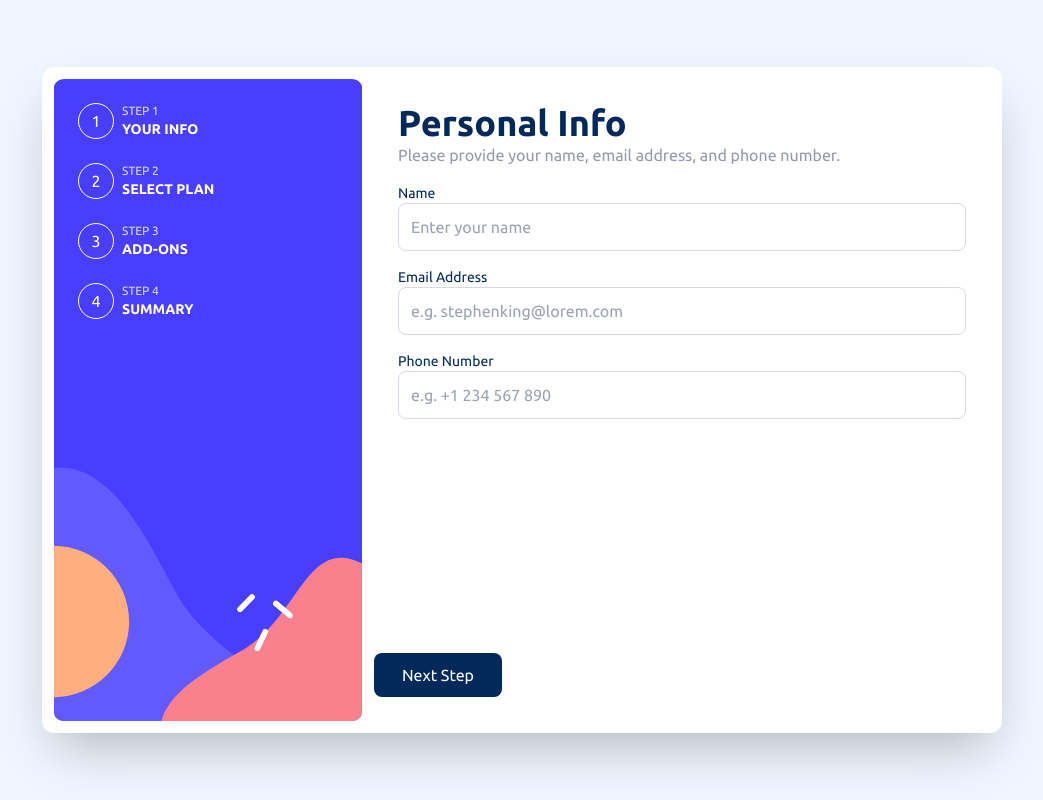
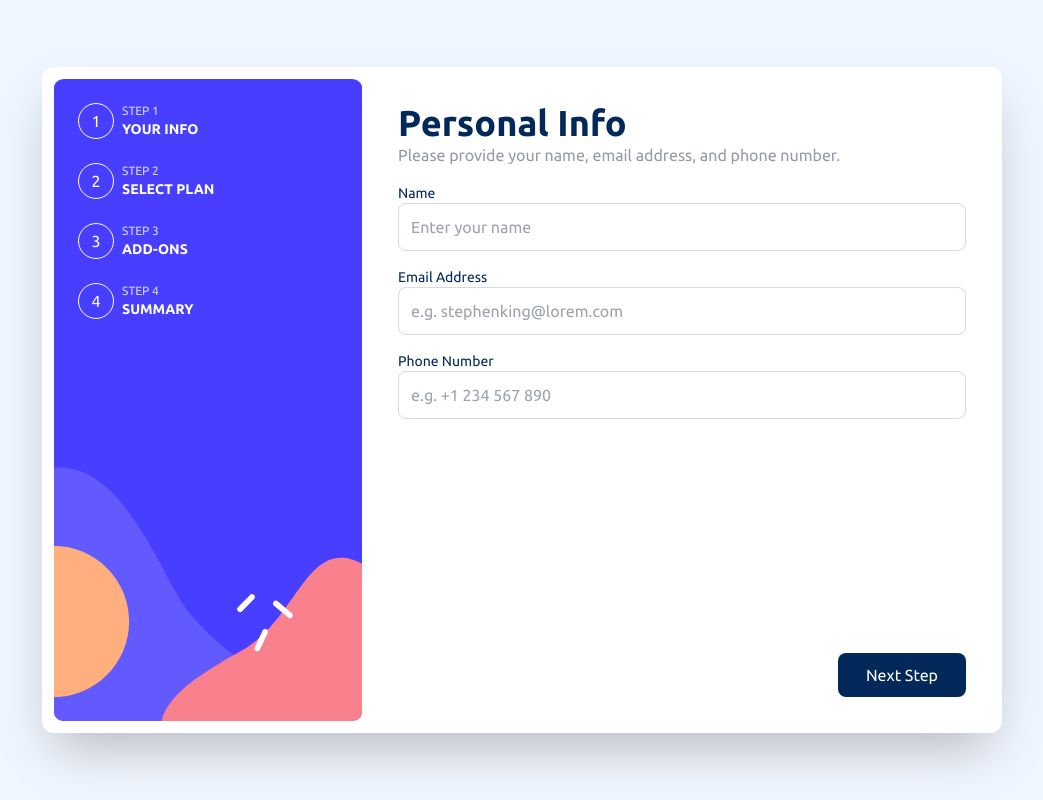
Before and after one commit to oonderrr/react-multi-step-form-main, a React (Vite) app: page / in a window 1280 px wide. Shown: the whole page, without its empty margins (118-1161 px from the left). Built offline with nearby package versions, Linux system fonts and the light colour scheme.

Commit message:
ufak degisiklikler

```diff
--- a/src/components/MultiStepForm.jsx
+++ b/src/components/MultiStepForm.jsx
@@ -33,15 +33,15 @@ const MultiStepForm = () => {
 
     const renderNavigationButtons = () => {
         return (
-            <div className="flex justify-between mb-6">
+            <div className="flex  mb-6">
                 {currentPage > 0 && ( // Conditionally render "Go Back" button
                     <button onClick={handleBack} className="ml-6 text-cool-gray hover:text-marine-blue">Go Back</button>
                 )}
                 {currentPage < 3 && ( // Conditionally render "Next Step" button
-                    <button onClick={handleNext} className="w-32 h-11 bg-marine-blue text-white rounded-lg mr-6">Next Step</button>
+                    <button onClick={handleNext} className="w-32 h-11 bg-marine-blue text-white rounded-lg mr-6 ms-auto">Next Step</button>
                 )}
                 {currentPage === 3 && ( // Conditionally render "Confirm" button on last step
-                    <button className="w-32 h-11 bg-green-500 text-white rounded-lg mr-6">Confirm</button>
+                    <button className="w-32 h-11 bg-green-500 text-white rounded-lg mr-6 ms-auto">Confirm</button>
                 )}
             </div>
         );
```
